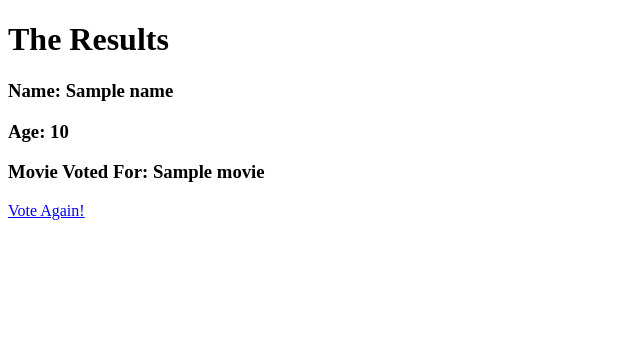
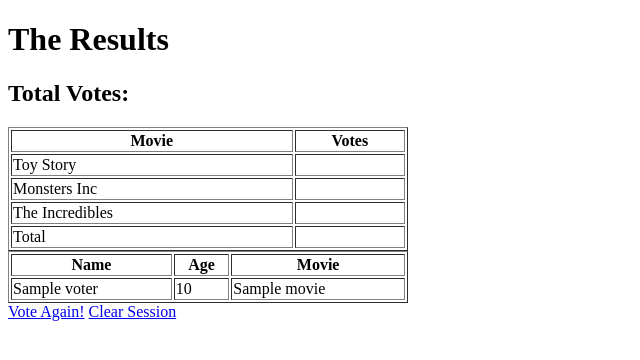
Before and after one commit to bmwoodside/CodeDojoPublic, a Flask app: template Python/fundamentals/Flask/day5Flask_Sessions/templates/results.html in a window 1280 px wide. Shown: the top 360 px of the page, without its empty margins (0-640 px from the left). Run offline with Flask 2, Linux system fonts and the light colour scheme; the template is opened without the code that fills it: most values are stand-ins (such as "Sample title", 1, 10 or a date in 2020).

Commit message:
day5 Sessions lecture updated

```diff
--- a/Python/fundamentals/Flask/day5Flask_Sessions/server.py
+++ b/Python/fundamentals/Flask/day5Flask_Sessions/server.py
@@ -6,21 +6,45 @@ app.secret_key="shhhh" # how do we obfuscate this?
 
 @app.route("/")
 def index():
+    if "voters" not in session:
+        session["voters"] = []
+
+    if "votes" not in session:
+        session["votes"] = {"total":0, "Toy Story":0, "The Incredibles":0, "Monsters Inc":0}
+
+
     return render_template("index.html")
 
 @app.route("/vote", methods=["POST"])
 def vote():
-    session["name"] = request.form["name"]
-    session["age"] = request.form["age"]
-    session["movie"] = request.form["movie"]
+    temp_user = {}
+    temp_user["name"] = request.form["name"]
+    temp_user["age"] = request.form["age"]
+    temp_user["movie"] = request.form["movie"]
+
+    # voters = session["voters"]
+    # voters.append(temp_user)
+    # session["voters"] = voters
+
+    session["voters"].append(temp_user)
+
+    session["votes"]["total"] += 1
+    chosen_movie = request.form["movie"]
+    session["votes"][chosen_movie] += 1
+
+    session.modified = True
+
     return redirect("/results")
 
 
 @app.route("/results")
 def results():
-    return render_template("results.html", name=session["name"], age=session["age"], movie=session["movie"])
+    return render_template("results.html", voters=session["voters"])
 
-
+@app.route("/clear")
+def clear():
+    session.clear()
+    return redirect("/")
 
 
 
--- a/Python/fundamentals/Flask/day5Flask_Sessions/templates/results.html
+++ b/Python/fundamentals/Flask/day5Flask_Sessions/templates/results.html
@@ -10,13 +10,59 @@
 
 <h1>The Results</h1>
 
-<h3>Name: {{name}}</h3>
-<h3>Age: {{age}}</h3>
-<h3>Movie Voted For: {{movie}}</h3>
+<h2>Total Votes:</h2>
+
+<table width="400" border="1">
+    <tr>
+        <th>Movie</th>
+        <th>Votes</th>
+    </tr>
+
+    <tr>
+        <td>Toy Story</td>
+        <td>{{session["votes"]["Toy Story"]}}</td>
+    </tr>
+
+    <tr>
+        <td>Monsters Inc</td>
+        <td>{{session["votes"]["Monsters Inc"]}}</td>
+    </tr>
+
+    <tr>
+        <td>The Incredibles</td>
+        <td>{{session["votes"]["The Incredibles"]}}</td>
+    </tr>
+
+    <tr>
+        <td>Total</td>
+        <td>{{session["votes"]["total"]}}</td>
+    </tr>
+</table>
+
+<table width="400" border="1">
+    <tr>
+        <th>Name</th>
+        <th>Age</th>
+        <th>Movie</th>
+    </tr>
+
+    {% for v in voters %}
+        <tr>
+            <td>{{v["name"]}}</td>
+            <td>{{v["age"]}}</td>
+            <td>{{v["movie"]}}</td>
+        </tr>
+    {% endfor %}
+</table>
+
+<!-- <h3>Name: {{session["name"]}}</h3>
+<h3>Age: {{session["age"]}}</h3>
+<h3>Movie Voted For: {{session["movie"]}}</h3> -->
 
 
 
 <a href="/">Vote Again!</a>
+<a href="/clear">Clear Session</a>
 
 
 </body>
```
